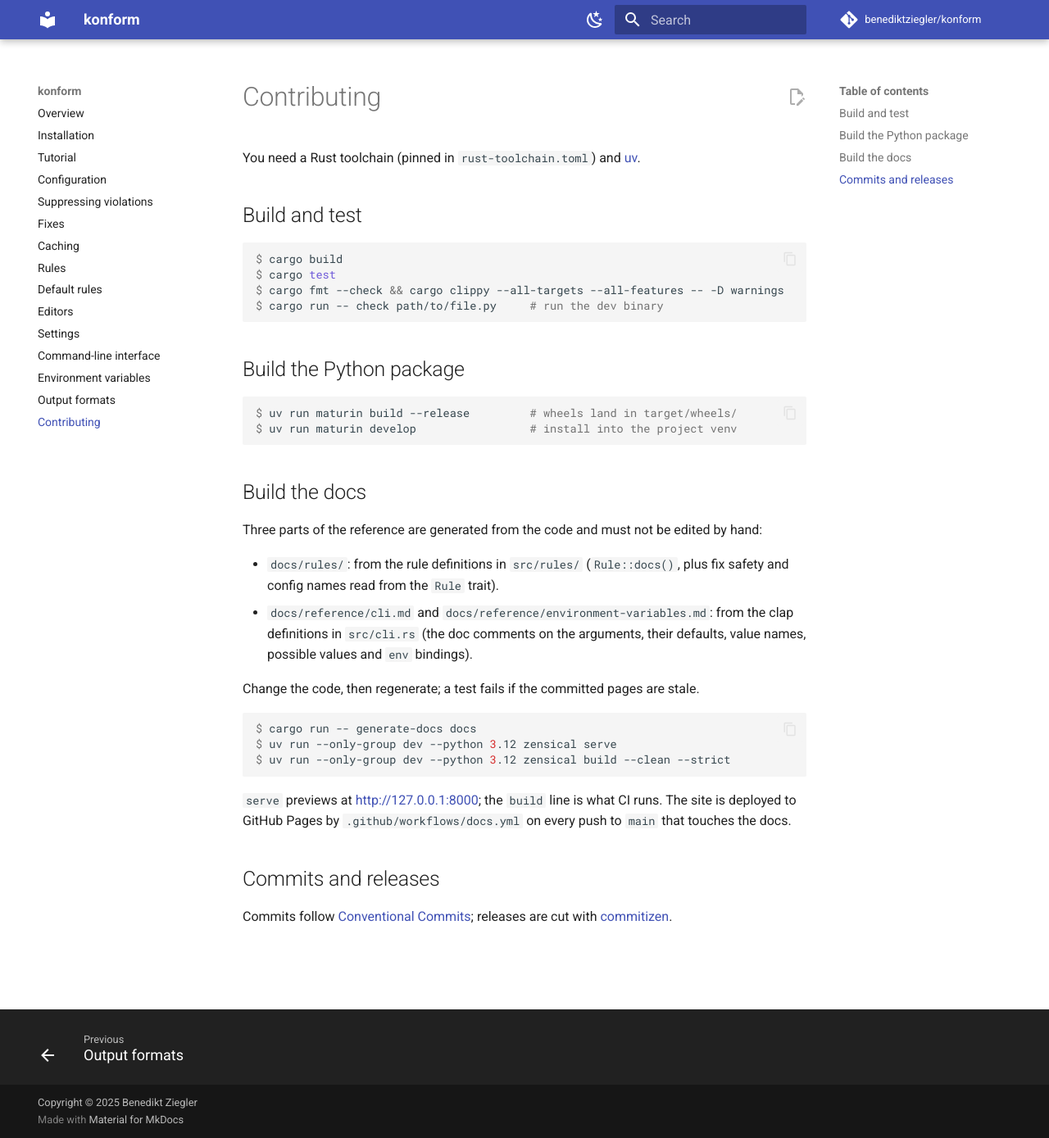
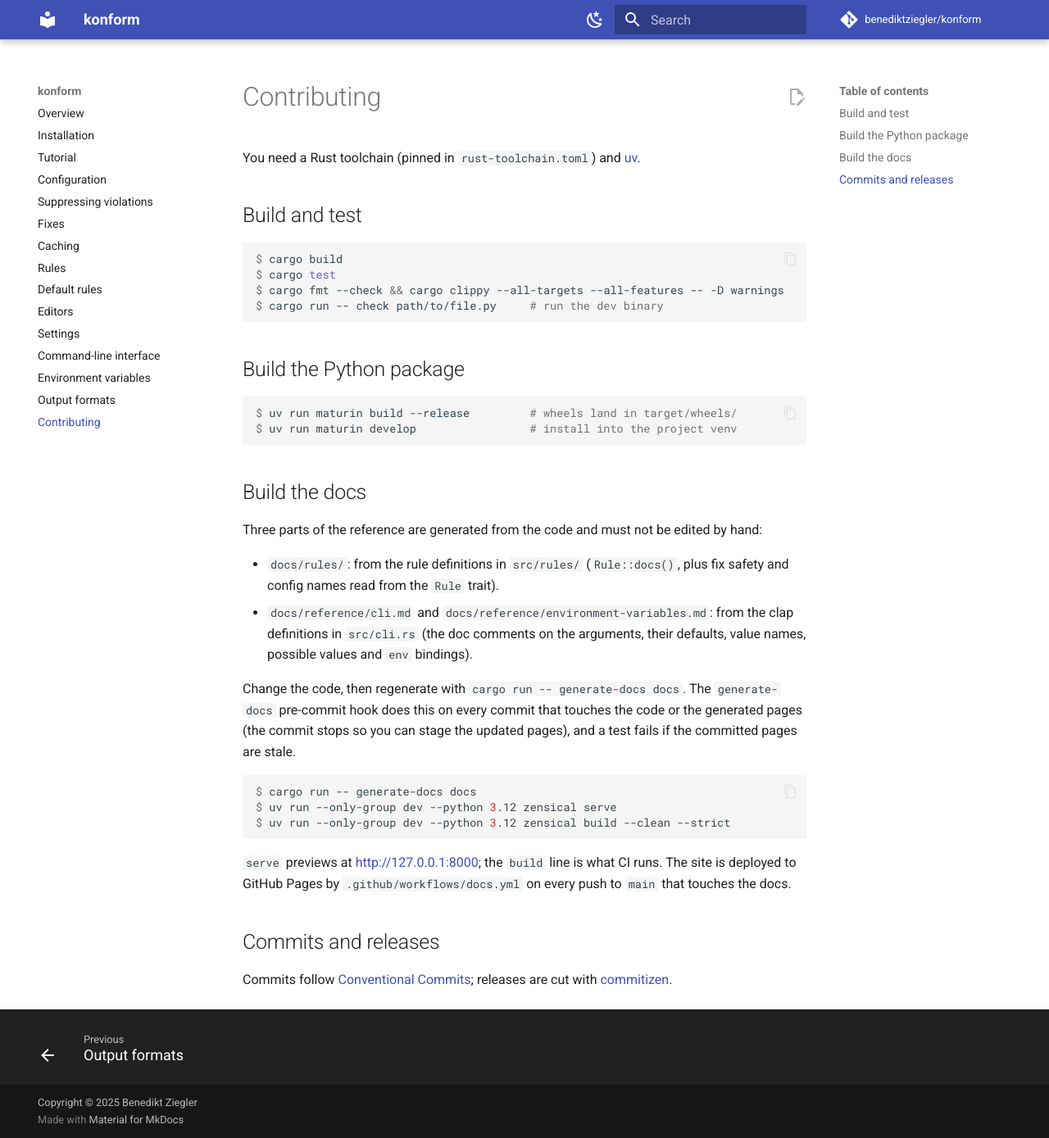
Before and after one commit to benediktziegler/konform, an MkDocs documentation site: the page built from docs/contributing.md, in a window 1280 px wide and 1389 px high. Shown: the whole window at 82% size. Built offline with MkDocs 1.6.1 and Material for MkDocs 9.7.7, drawn with Linux system fonts in a browser that asks for light colours; comment, search, counter and statistics services are not loaded.

Commit message:
chore: regenerate the generated docs in a pre-commit hook
The hook runs `konform generate-docs docs` whenever the code or the
generated pages change and fails the commit when the output differs, so
the committed reference pages are always fresh. The freshness test still
guards CI.

Co-Authored-By: Claude Sonnet 5.5 <noreply@anthropic.com>

````diff
--- a/docs/contributing.md
+++ b/docs/contributing.md
@@ -28,7 +28,10 @@ Three parts of the reference are generated from the code and must not be edited
   definitions in `src/cli.rs` (the doc comments on the arguments, their defaults, value
   names, possible values and `env` bindings).
 
-Change the code, then regenerate; a test fails if the committed pages are stale.
+Change the code, then regenerate with `cargo run -- generate-docs docs`. The
+`generate-docs` pre-commit hook does this on every commit that touches the code or the
+generated pages (the commit stops so you can stage the updated pages), and a test fails if
+the committed pages are stale.
 
 ```console
 $ cargo run -- generate-docs docs
````
Also changed, not shown: .pre-commit-config.yaml (+9 -0 lines).
